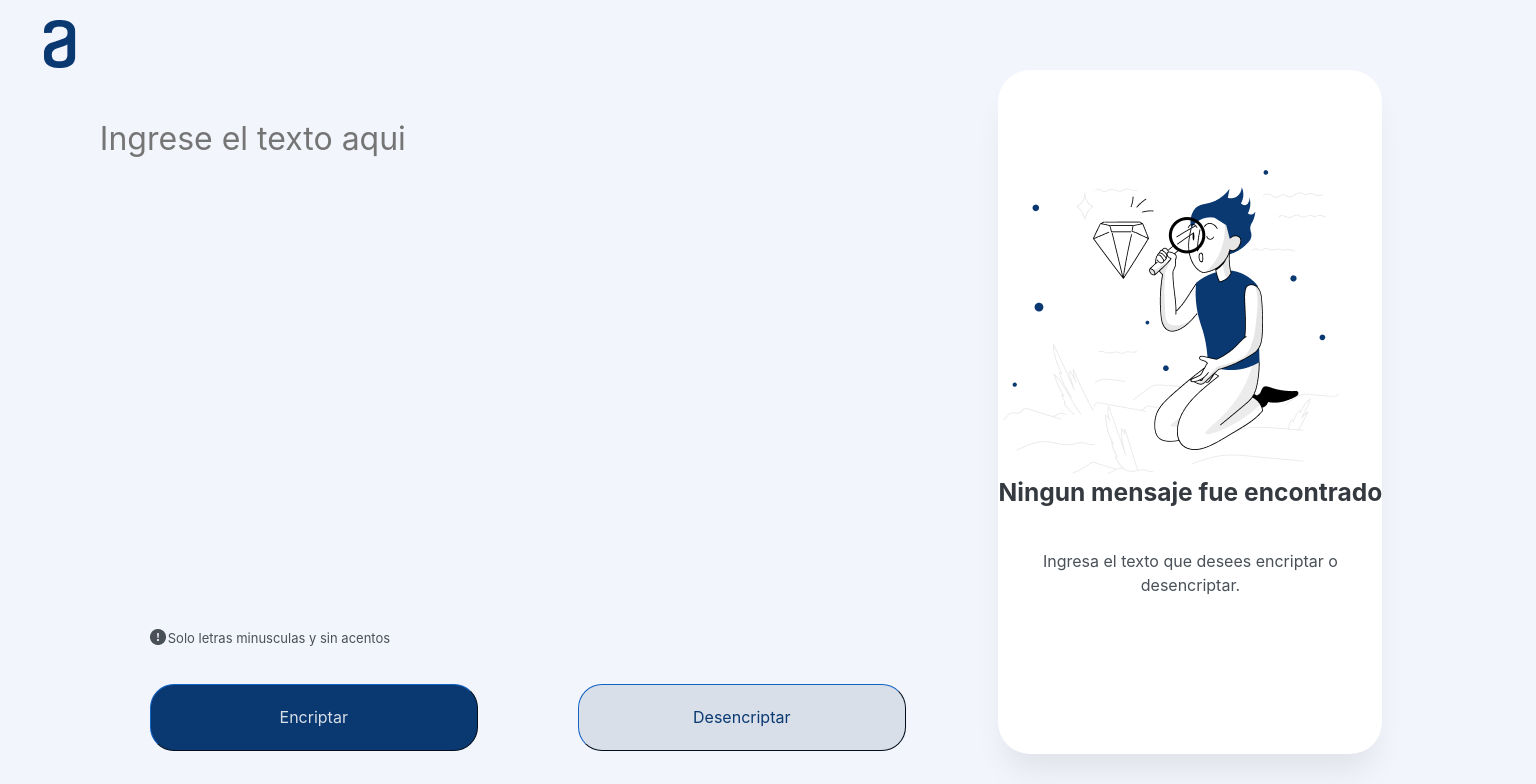
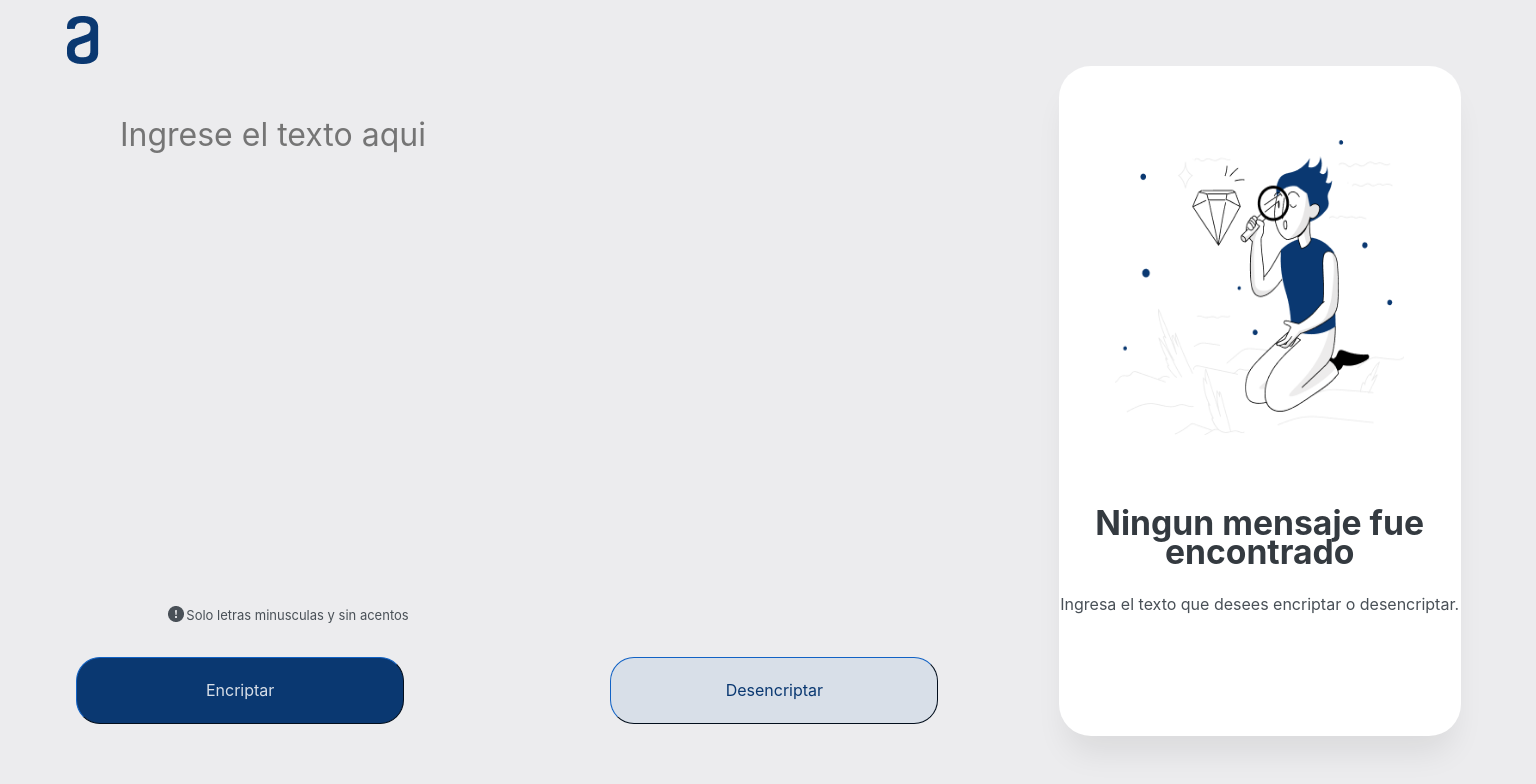
Before and after one commit to TomasFalico/Encriptador-Challenge-Alura-ONE, a plain HTML site: page index.html in a window 1536 px wide. Shown: the top 784 px of the page. Drawn offline with Linux system fonts and the light colour scheme.

Commit message:
cambios estilos
se hicieron varios cambios para implementar estilos que se adapten al zoom de la pagina. TO-DO: Implementar estilos para tablet y celular

```diff
--- a/encriptar.js
+++ b/encriptar.js
@@ -1,4 +1,4 @@
-
+var deviceWidth =document.documentElement.clientWidth;
 var btnEncrypt = document.querySelector(".btn-encrypt");
 var btnDecrypt = document.querySelector(".btn-decrypt");
 var btnCopy = document.querySelector(".btn-copy");
@@ -16,6 +16,8 @@ btnEncrypt.addEventListener("click", function(){
         alert("El texto no puede contener caracteres especiales o mayusculas");
         return;
     }*/
+
+
 
     toggleMensaje();
     result.textContent = "";
@@ -36,6 +38,10 @@ btnCopy.addEventListener("click", function(){
 
 //Muestro div con mensaje si el textarea esta poblado a la hora de hacer click
 function toggleMensaje(){
+    let desktopSize = 1440;
+    let tabletSize = 768;
+    let phoneSize = 375;
+    if(deviceWidth >= tabletSize && deviceWidth < desktopSize){
         if(textArea.value.length == 0){
             noTextMessage.classList.remove("hide");
             resultContainer.classList.add("hide");
@@ -43,6 +49,17 @@ function toggleMensaje(){
         else{
             noTextMessage.classList.add("hide");
             resultContainer.classList.remove("hide");
+        }
+    }
+    if(deviceWidth >= desktopSize){
+        if(textArea.value.length == 0){
+            noTextMessage.classList.remove("hide");
+            resultContainer.classList.add("hide");
+        }
+        else{
+            noTextMessage.classList.add("hide");
+            resultContainer.classList.remove("hide");
+        }
     }
 }
 
--- a/index.html
+++ b/index.html
@@ -1,10 +1,11 @@
 <html>
     <head>
+        <meta name="viewport" content="width=device-width, initial-scale=1.0">
         <link rel="stylesheet" href="style.css">
     </head>
     <body>
         <header>
-            <a href="https://www.aluracursos.com/" title="Pagina Oficial de Alura">
+            <a href="https://www.aluracursos.com/" title="Pagina Oficial de Alura" class="logo-alura">
                 <img src="imagenes/Logo.png" alt="logo de alura">
             </a>
         </header>
@@ -23,9 +24,10 @@
             </section>
 
             <section class="result-section">
+                <div class="result-interaction-container">
                     <div class="no-text-message-container">
-                    <div class="munieco-container">
-                        <img src="imagenes/Muñeco.png" alt="muñeco de alura">
+                        <div class="munieco-container mobile-hide">
+                            <img class="munieco-image" src="imagenes/Muñeco.png" alt="muñeco de alura">
                         </div>
                         <div class="error-msg-container"  >
                             <h3>Ningun mensaje fue encontrado</h3>
@@ -34,13 +36,13 @@
                             <p>Ingresa el texto que desees encriptar o desencriptar.</p>
                         </div>
                     </div>
-                <div class="result-container">
+                    <div class="result-container hide">
                         <p class="encrypted-text"></p>
                         <div class="copy-btn-container">
                             <input type="button" class="btn-copy" value="Copiar">
                         </div>
                     </div>
-
+                </div>
             </section>
 
         </main>
--- a/style.css
+++ b/style.css
@@ -1,34 +1,65 @@
-*{
+* {
     margin: 0;
     padding: 0;
 }
 
-body{
-    background-color: #F3F5FC;
+@media (min-width: 370px) and (max-width: 1365px) {
+    html,
+    body {
+        width: 100%;
+    }
+    .main-section {
+        width: 100%;
+        height: 30rem;
+    }
+    .mobile-hide{
+        display:none;................................................................................
+    }
 }
 
-header{
-    margin-top: 20px;
+@media (min-width: 1366px) {
+    html {
         width: 100%;
-    height: 50px;
-
+        height: 100%;
+        margin: 0;
+        padding: 0;
+        overflow: auto;
     }
 
-main{
+    body {
+        background-color: #ececee;
+        margin-left: auto;
+        margin-right: auto;
+        height: 95%;
+        width: 97%;
+    }
+
+    header {
+        padding-top: 1em;
+        height: 50px;
+    }
+
+    main {
         width: 100%;
         height: 90%;
         display: flex;
-
     }
 
+    .logo-alura {
+        width: 120px;
+        height: 48px;
+        flex: none;
+        order: 0;
+        flex-grow: 0;
+    }
 
-.main-section{
+    .main-section {
         height: 100%;
         width: 65%;
         margin-top: 30px;
     }
 
-.main-textarea{
+    .main-textarea {
         width: 80%;
         height: 70%;
         display: block;
@@ -41,40 +72,39 @@ main{
         border: none;
         outline: none;
 
-    font-family: 'Inter';
+        /*modifico fuente*/
+        font-family: "Inter";
         font-style: normal;
         font-weight: 400;
         font-size: 32px;
         line-height: 150%;
-    color: #0A3871;
+        color: #0a3871;
     }
 
-.rules-container{
+    .rules-container {
+        display: flex;
         width: 100%;
-    display: flex;
         margin-left: 15%;
-    margin-top: 10px;
+        margin-top: 1em;
     }
 
-.exclamation-logo{
+    .exclamation-logo {
         width: 16px;
         height: 16px;
     }
 
-.rules-text{
+    .rules-text {
         color: #495057;
         margin-left: 2px;
-    font-family: 'Inter';
+        font-family: "Inter";
         font-style: normal;
         font-weight: 400;
         font-size: 13px;
         line-height: 150%;
     }
 
-
-.button-container{
-    margin-top: 35px;
-    margin-left: 15%;
+    .button-container {
+        margin-top: 2em;
         text-align: center;
         /* Auto layout */
         display: flex;
@@ -84,17 +114,22 @@ main{
         gap: 100px;
     }
 
-.btn-encrypt{
+    .button-container > * {
+        margin-left: auto;
+        margin-right: auto;
+    }
+
+    .btn-encrypt {
         width: 328px;
         height: 67px;
-    background: #0A3871;
-    border-color: #0A3871;
+        background: #0a3871;
+        border-color: #0a3871;
         border-width: 1px;
         border-radius: 24px;
 
         /*Texto*/
-    color: #D8DFE8;
-    font-family: 'Inter';
+        color: #d8dfe8;
+        font-family: "Inter";
         font-style: normal;
         font-weight: 400;
         font-size: 16px;
@@ -102,17 +137,17 @@ main{
         text-align: center;
     }
 
-.btn-decrypt{
+    .btn-decrypt {
         width: 328px;
         height: 67px;
-    background: #D8DFE8;
-    border-color: #0A3871;
+        background: #d8dfe8;
+        border-color: #0a3871;
         border-width: 1px;
         border-radius: 24px;
 
         /*Texto*/
-    color: #0A3871;
-    font-family: 'Inter';
+        color: #0a3871;
+        font-family: "Inter";
         font-style: normal;
         font-weight: 400;
         font-size: 16px;
@@ -120,68 +155,83 @@ main{
         text-align: center;
     }
 
+    .result-section {
+        margin-left: 3%;
+        height: 98%;
+        width: 30%;
+    }
 
-
-.result-section{
-    height: 95%;
-    width: 25%;
-    /* White */
-    background: #FFFFFF;
+    .result-interaction-container {
+        height: 100%;
+        margin-left: auto;
+        margin-right: auto;
+        width: 90%;
+        background: #ffffff;
         /* shadow */
         box-shadow: 0px 24px 32px -8px rgba(0, 0, 0, 0.08);
         border-radius: 32px;
+        align-content: center;
+    }
+    .munieco-container {
+        width: 90%;
+        height: 55%;
+        padding-top: 4em;
+        margin: 0 auto;
+        text-align: center;
+        overflow: hidden;
     }
 
-.munieco-container{
-    width:90%;
-    height: 60%;
-    padding-top: 100px;
-    text-align: center;
-    box-sizing: border-box;
+    .munieco-image {
+        height: 80%;
+        width: 80%;
     }
 
-.error-msg-container{
-    width:100%;
+    .error-msg-container {
+        width: 100%;
         height: 10%;
         text-align: center;
-    font-family: 'Inter';
+        font-family: "Inter";
         font-style: normal;
         font-weight: 700;
-    font-size: 21px;
-    line-height: 120%;
+        font-size: 1.8em;
+        font-weight: bold;
+        line-height: 100%;
 
         /* or 29px */
         text-align: center;
 
         /* Gray/gray-500 */
-    color: #343A40;
+        color: #343a40;
     }
 
-.paragraph-container{
-    width:100%;
+    .paragraph-container {
+        width: 100%;
         height: 20%;
+        margin-top: 1em;
         text-align: center;
 
-    font-family: 'Inter';
+        font-family: "Inter";
         font-style: normal;
         font-weight: 400;
-    font-size: 16px;
+        font-size: 1em;
         line-height: 150%;
 
         /* Gray/gray-400 */
         color: #495057;
     }
 
-.result-container{
-    width:100%;
+    .result-container {
+        width: 100%;
         height: 100%;
         padding: 25px;
         box-sizing: border-box;
     }
 
-.encrypted-text{
-    height: 90%;
-    font-family: 'Inter';
+    .encrypted-text {
+        overflow: auto;
+        height: 85%;
+        margin-bottom: 1em;
+        font-family: "Inter";
         font-style: normal;
         font-weight: 400;
         font-size: 23px;
@@ -194,35 +244,35 @@ main{
         color: #495057;
     }
 
-.copy-btn-container{
-    width:100%;
+    .copy-btn-container {
+        width: 100%;
         height: 20%;
     }
 
-.btn-copy{
-    width: 336px;
-    height: 67px;
+    .btn-copy {
+        width: 90%;
+        height: 50%;
         display: block;
         margin: auto;
-    border: 1px solid #0A3871;
+        border: 1px solid #0a3871;
         border-radius: 24px;
 
-    font-family: 'Inter';
+        font-family: "Inter";
         font-style: normal;
         font-weight: 400;
-    font-size: 16px;
+        font-size: 1em;
         line-height: 19px;
         text-align: center;
-    color: #0A3871;
+        color: #0a3871;
     }
 
-footer{
+    footer {
         width: 100%;
+        margin-top: 1.5em;
         height: 50px;
-    background-color: coral;
     }
 
-
-.hide{
+    .hide {
         display: none;
     }
+}
```
Lines whose indentation alone changed are shown as unchanged.
